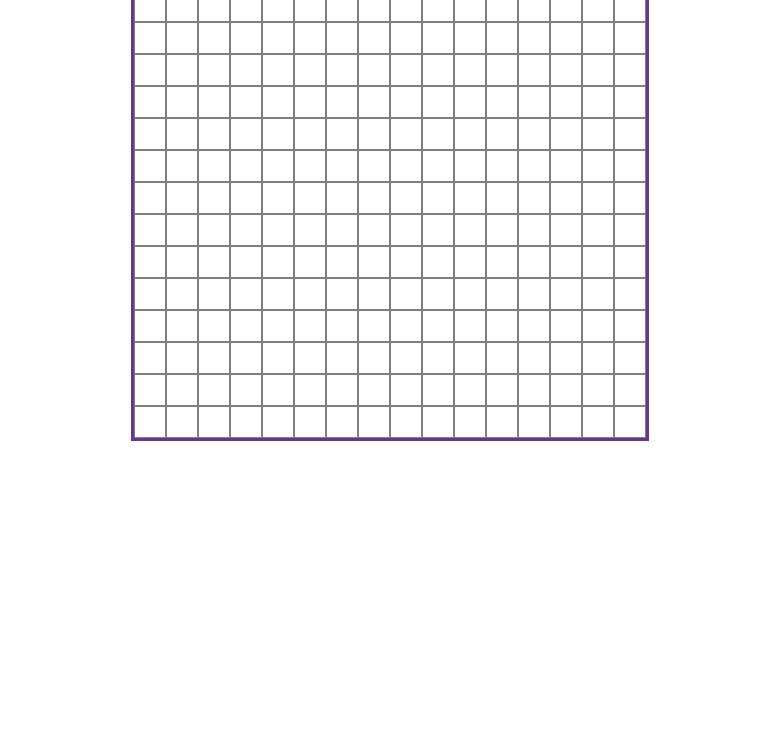
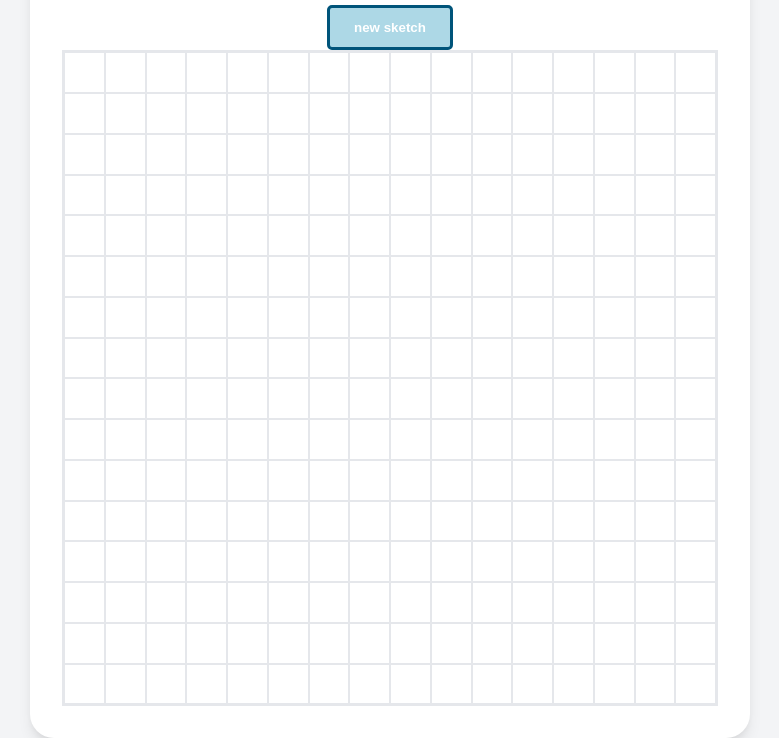
Before and after one commit to Ya-shoo/TOP-Etch-a-Sketch, a plain HTML site: page index.html in a window 1280 px wide. Shown: the part 85-823 px from the top of the page, without its empty margins (250-1029 px from the left). Before the commit the page ends 800 px from the top, so only its background shows below. Drawn offline with Linux system fonts and the light colour scheme.

Commit message:
Dynamic Etch-a-Sketch
- Support userinput (1-100) for grids per side
- Flush current sketch on new specification
- ui and visual updates

```diff
--- a/index.html
+++ b/index.html
@@ -8,9 +8,13 @@
 </head>
 <body>
 
-    <div id="container"></div>
-
-
+    <div class="container-wrapper">
+        <h1 class="h1">Etch-a-Sketch</h1>
+        <div class="btn-container">
+            <button id="btn">new sketch</button>
+        </div>
+        <div id="container"></div>
+    </div>
     <script src="myscripts.js"></script>
 </body>
 </html>
--- a/myscripts.js
+++ b/myscripts.js
@@ -1,21 +1,57 @@
 // JavaScript for Etch-a-Sketch
+const container = document.getElementById("container");
+const btn = document.querySelector("#btn");
 
-const container = document.getElementById("container");
 
-//16x16 grid of divs
-function createGrid(numDivs) {
-    for (let d = 0; d < numDivs; d++) {
-        let cells = document.createElement("div");
-        cells.setAttribute("class", "cell");
-        container.appendChild(cells);
+function createGrid(numDivsPerSide) {
+    // Flush existing grid
+    container.innerHTML = "";
+
+    // Dynamically Calculate the width of each cell
+    const cellWidth = 100 / numDivsPerSide;
+
+    const totalCells = numDivsPerSide * numDivsPerSide;
+    for (let i = 0; i < totalCells; i++) {
+        const cell = document.createElement("div");
+        cell.classList.add("cell");
+
+        //set flex-basis dynamically
+        cell.style.flexBasis = `${cellWidth}%`;
+        container.appendChild(cell);
     }
-}
-createGrid((16 * 16));
 
-let gridItems = document.querySelectorAll(".cell");
+    // Add Event Listeners for all new created cells
+    const cells = document.querySelectorAll(".cell");
 
-gridItems.forEach(cell => {
+    cells.forEach(cell => {
     cell.addEventListener('mouseover', () => {
         cell.style.backgroundColor = 'black';
+        });
     });
-});
+}
+
+//Button & User Prompt
+
+function promptUser() {
+    const userInput = prompt("Enter the number of squares per side of your canvas (1-100)");
+
+    //Input Validation
+    if (userInput === null || userInput.trim() === '') {
+        return;
+    }
+
+    const gridDimension = Number(userInput);
+
+    if (gridDimension >= 1 && gridDimension <= 100) {
+        createGrid(gridDimension);
+    } else {
+        alert ("Please enter a number between 1 and 100.")
+    }
+
+}
+
+// Default Grid Creation
+createGrid(16);
+
+//Button Event Listener
+btn.addEventListener('click', promptUser);
--- a/styles.css
+++ b/styles.css
@@ -1,35 +1,75 @@
+/* A global reset for box-sizing is good practice */
 * {
   box-sizing: border-box;
 }
 
+/* Ensure the HTML and body take up full viewport height for centering */
+html, body {
+  height: 100%;
+  margin: 0;
+  padding: 0;
+}
+
 body {
+    font-family: 'Inter', sans-serif;
+    background-color: #f3f4f6;
     display: flex;
     justify-content: center;
     align-items: center;
-    height: 100%;
+    min-height: 100vh;
+    padding: 2rem;
+    flex-direction: column;
 }
 
+/* New wrapper to hold the title, container, and button */
+.container-wrapper {
+    background-color: white;
+    padding: 2rem;
+    border-radius: 1.5rem;
+    box-shadow: 0 10px 15px -3px rgba(0, 0, 0, 0.1), 0 4px 6px -2px rgba(0, 0, 0, 0.05);
+    width: 90%;
+    /* This is the key change for a square that scales with the screen */
+    max-width: 90vh;
+    display: flex;
+    flex-direction: column;
+    align-items: center;
+}
 
 #container {
     display: flex;
     flex-wrap: wrap;
-    justify-content: center;
-    align-items: center;
-    min-width: 502px;
-    max-width: 1000px;
-    max-height: 1000px;
-    border: solid rebeccapurple;
+    /* Use width: 100% to fill the container-wrapper */
+    width: 100%;
+    /* This maintains the square shape */
+    aspect-ratio: 1;
+    border: 2px solid #e5e7eb;
 }
 
-#container>div {
-    /* Each div takes up 1/16th of the containers width */
-    flex: 1 0 6.25%;
+.cell {
+    background-color: #ffffff;
+    border: 1px solid #e5e7eb;
+    /* Ensures each cell is a perfect square */
     aspect-ratio: 1;
-    border: 1px solid gray;
 }
 
-/* #container>div:nth-child(17n + 1) {
-    width: 100%;
-    border: 0;
-    height: 0;
-} */
+.button-container {
+    margin-top: 1.5rem;
+    display: flex;
+    justify-content: center;
+}
+
+#btn {
+    background-color: lightblue;
+    border-radius: 5px;
+    border: solid rgb(0, 84, 122);
+    padding: 12px 24px;
+    color: white;
+    font-weight: bold;
+    text-align: center;
+    transition: all 0.3s ease;
+}
+
+#btn:hover {
+    background-color: rgb(0, 84, 122);
+    transform: scale(1.05);
+}
```
